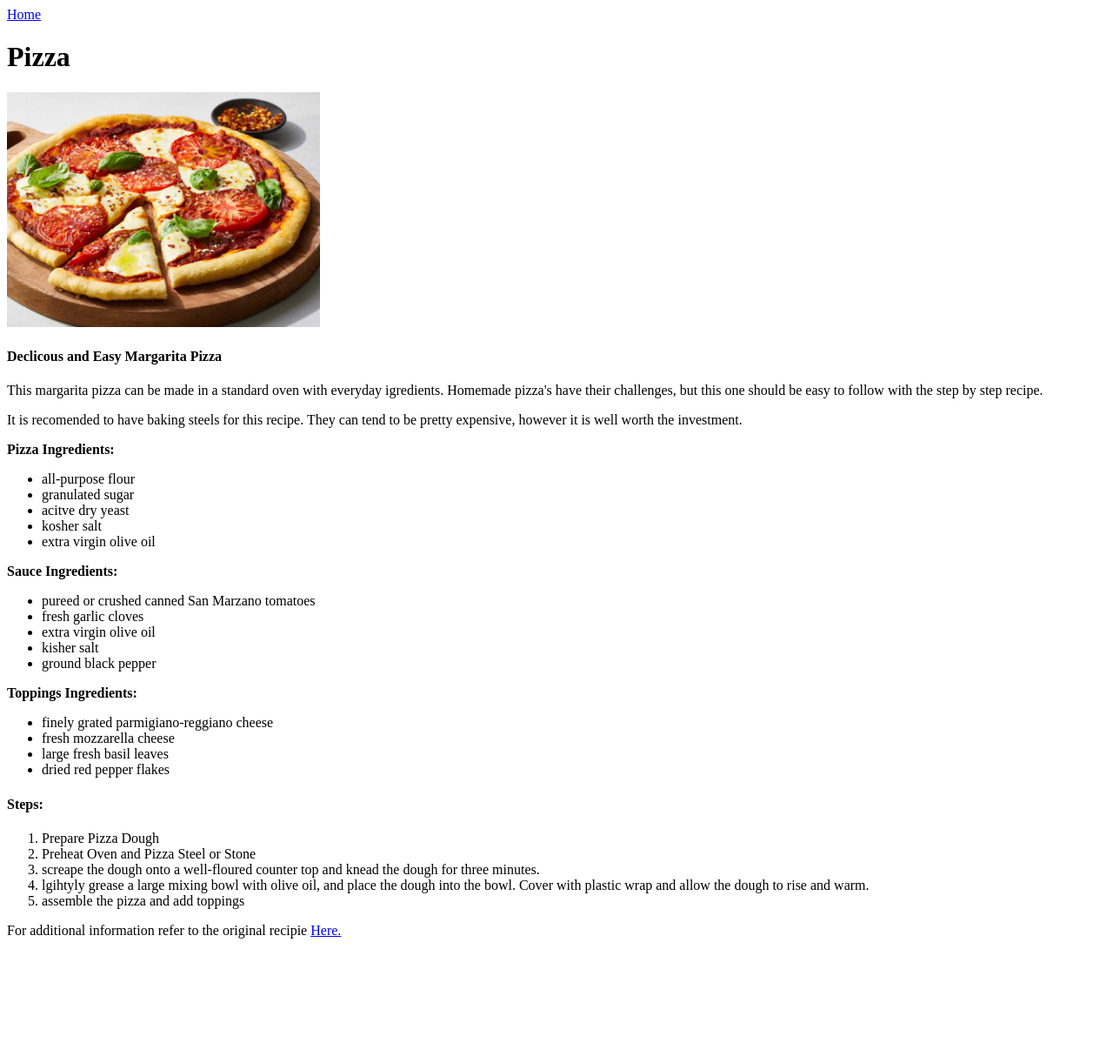
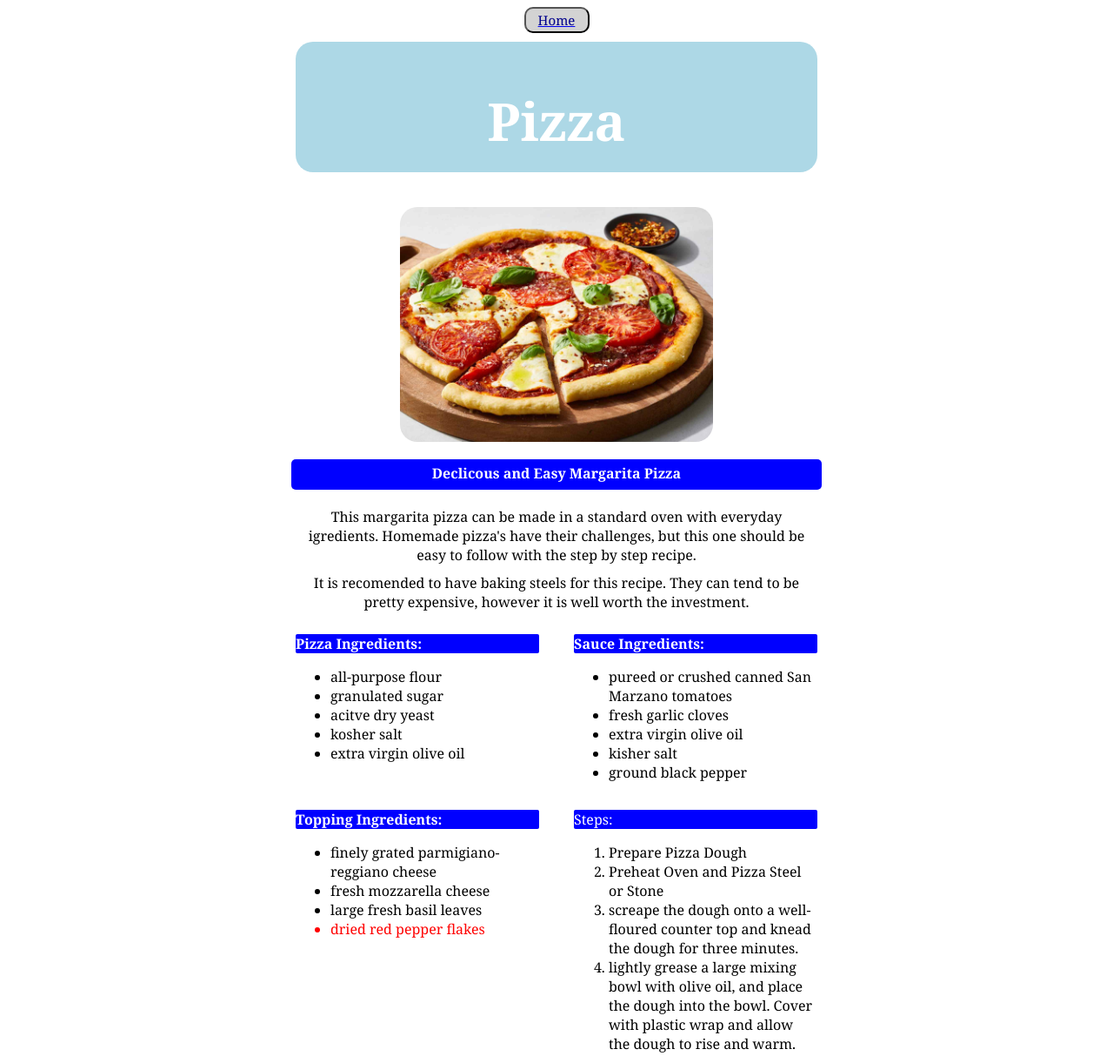
Before and after one commit to Fishriceyum5/odin-recipes, a plain HTML site: page recipes/pizza.html in a window 1280 px wide. Shown: the top 1214 px of the page at 87% size. Before the commit the page ends 1095 px from the top, so only its background shows below. Drawn offline with Linux system fonts and the light colour scheme.

Commit message:
Adding Styles.css and updates to recipes

```diff
--- a/recipes/pizza.html
+++ b/recipes/pizza.html
@@ -4,21 +4,24 @@
 <head>
     <meta charset="UTF-8">
     <title>Pizza</title>
+    <link href="../styles.css" rel="stylesheet">
 </head>
 
 <body>
-    <a href="../index.html">Home</a>
-    <h1>Pizza</h1>
-    <img src="../images/pizza.jpg" width="360">
-    <h4>Declicous and Easy Margarita Pizza</h4>
-    <p>This margarita pizza can be made in a standard oven with everyday igredients.
+    <a href="../index.html"><button id="home-button">Home</button></a>
+    <h1 id="recipie-home" class="title">Pizza</h1>
+    <img class="center" src="../images/pizza.jpg" width="360">
+    <h4 class="title sub-title">Declicous and Easy Margarita Pizza</h4>
+    <p class="text">This margarita pizza can be made in a standard oven with everyday igredients.
         Homemade pizza's have their challenges, but this one should be easy to follow
         with the step by step recipe.
     </p>
-    <p>It is recomended to have baking steels for this recipe. They can tend to be pretty expensive,
+    <p class="text">It is recomended to have baking steels for this recipe. They can tend to be pretty expensive,
         however it is well worth the investment.
     </p>
-    <p><strong>Pizza Ingredients:</strong></p>
+    <div id="sub">
+    <div class="group">
+    <p class="title"><strong>Pizza Ingredients:</strong></p>
     <ul>
         <li>all-purpose flour</li>
         <li>granulated sugar</li>
@@ -26,7 +29,9 @@
         <li>kosher salt</li>
         <li>extra virgin olive oil</li>
     </ul>
-    <p><strong>Sauce Ingredients:</strong></p>
+    </div>
+    <div class="group">
+    <p class="title"><strong>Sauce Ingredients:</strong></p>
     <ul>
         <li>pureed or crushed canned San Marzano tomatoes</li>
         <li>fresh garlic cloves</li>
@@ -34,22 +39,30 @@
         <li>kisher salt</li>
         <li>ground black pepper</li>
     </ul>
-    <p><strong>Toppings Ingredients:</strong></p>
+    </div>
+    </div>
+    <div id="sub">
+    <div class="group">
+    <p class="title"><strong>Topping Ingredients:</strong></p>
     <ul>
         <li>finely grated parmigiano-reggiano cheese</li>
         <li>fresh mozzarella cheese</li>
         <li>large fresh basil leaves</li>
-        <li>dried red pepper flakes</li>
+        <li class="hot">dried red pepper flakes</li>
     </ul>
-    <h4>Steps:</h4>
+    </div>
+    <div class="group">
+    <p class="title"><stong>Steps:</stong></p>
     <ol>
         <li>Prepare Pizza Dough</li>
         <li>Preheat Oven and Pizza Steel or Stone</li>
         <li>screape the dough onto a well-floured counter top and knead the dough for three minutes.</li>
-        <li>lgihtyly grease a large mixing bowl with olive oil, and place the dough into the bowl. Cover with plastic wrap and allow the dough to rise and warm.</li>
+        <li>lightly grease a large mixing bowl with olive oil, and place the dough into the bowl. Cover with plastic wrap and allow the dough to rise and warm.</li>
         <li>assemble the pizza and add toppings</li>
     </ol>
-    <p>For additional information refer to the original recipie <a href="https://www.abeautifulplate.com/the-best-homemade-margherita-pizza/" target="_blank" rel="noopener noreferrer">Here.</a></p>
+    </div>
+    </div>
+    <p class="small">For additional information refer to the original recipie <a href="https://www.abeautifulplate.com/the-best-homemade-margherita-pizza/" target="_blank" rel="noopener noreferrer">Here.</a></p>
 </body>
 
 </html>
--- /dev/null
+++ b/styles.css
@@ -0,0 +1,116 @@
+* {
+    font-family: Georgia, Arial, "Times New Roman";
+}
+
+.title {
+    background-color: blue;
+    color: white;
+    border-radius: 2px;
+}
+
+#home {
+    text-align: center;
+    background-color: lightblue;
+    font-size: 60px;
+    height: 50px;
+    width: 790px;
+    padding: 50px;
+    margin: 40px auto;
+    border-radius: 20px;
+}
+
+#recipie-home {
+    text-align: center;
+    background-color: lightblue;
+    font-size: 60px;
+    height: 50px;
+    width: 500px;
+    padding: 50px;
+    margin: auto;
+    margin-bottom: 40px;
+    margin-top: 10px;
+    border-radius: 20px;
+}
+
+.hot {
+    color: red;
+}
+
+.small {
+    font-size:10px;
+}
+
+#sub {
+    display: flex;
+    justify-content: center;
+    column-gap: 40px;
+}
+
+.button {
+    display: inline-block;
+    height: 120px;
+    width: 270px;
+    font-size: 30px;
+    color: white;
+    text-shadow: -1px -1px 0 black;
+    border-radius: 20px;
+    background-size: cover;
+    background-position: center;
+}
+
+#pizza {
+    background-image: url(images/pizza.jpg);
+}
+
+#guac {
+    background-image: url(images/guacamole.jpg);
+}
+
+#egg {
+    background-image: url(images/egg-sandwich.jpg);
+}
+
+.center{
+    display: block;
+    margin: auto;
+    border-radius: 20px;
+}
+
+#home-button{
+    display: block;
+    margin: auto;
+    height: 30px;
+    width: 75px;
+    background-color:lightgrey;
+    border-radius: 10px;
+    font-size: 15px;
+    color: darkblue;
+}
+
+.sub-title{
+    display: block;
+    Height: 25px;
+    width: 600px;
+    margin: 20px auto;
+    padding: 5px;
+    border-radius: 5px;
+    text-align: center;
+}
+
+.text{
+    display: block;
+    margin: auto;
+    text-align: center;
+    width: 600px;
+    margin-bottom: 10px;
+}
+
+.ingredients{
+    display: inline-block;
+    width: 300px;
+}
+
+.group{
+    display: block;
+    width: 280px;
+}
```
Also changed, not shown: index.html (+7 -6 lines), recipes/egg-sandwich.html (+16 -8 lines), recipes/guacamole.html (+16 -9 lines).
